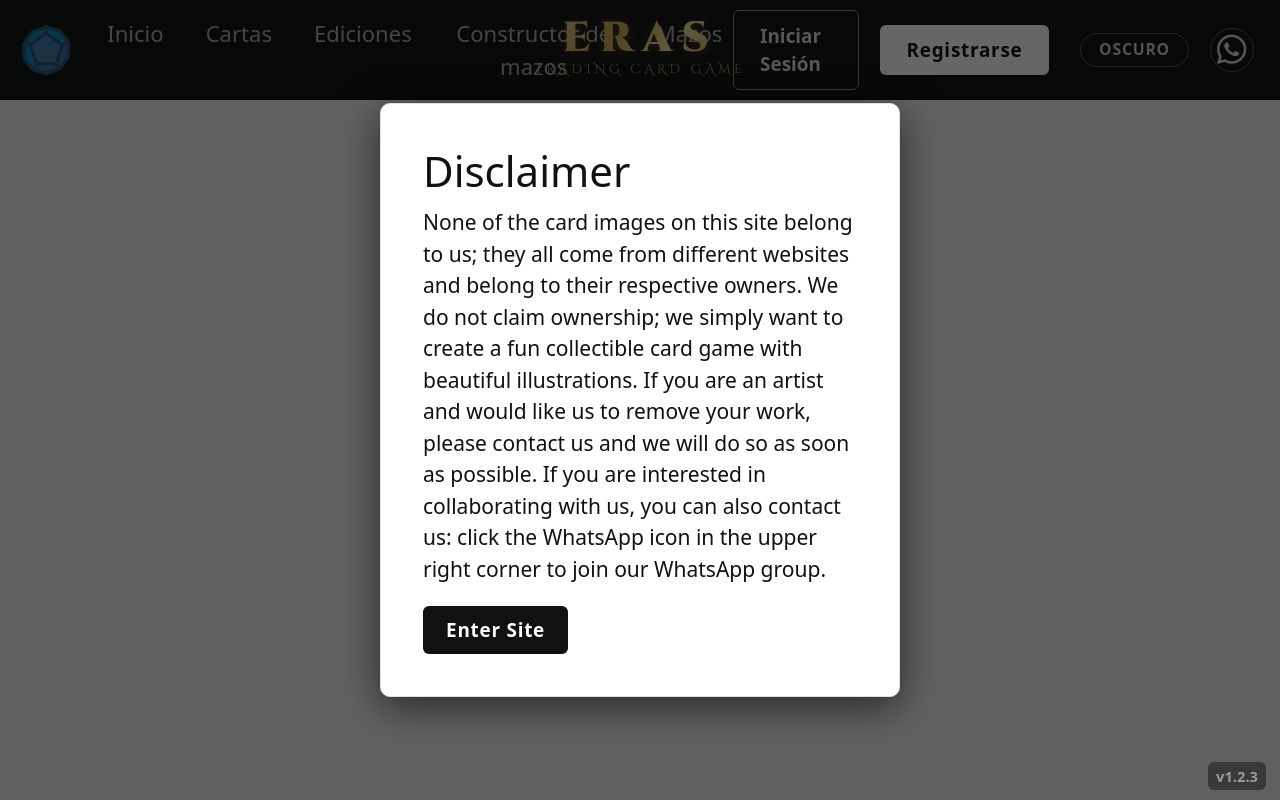
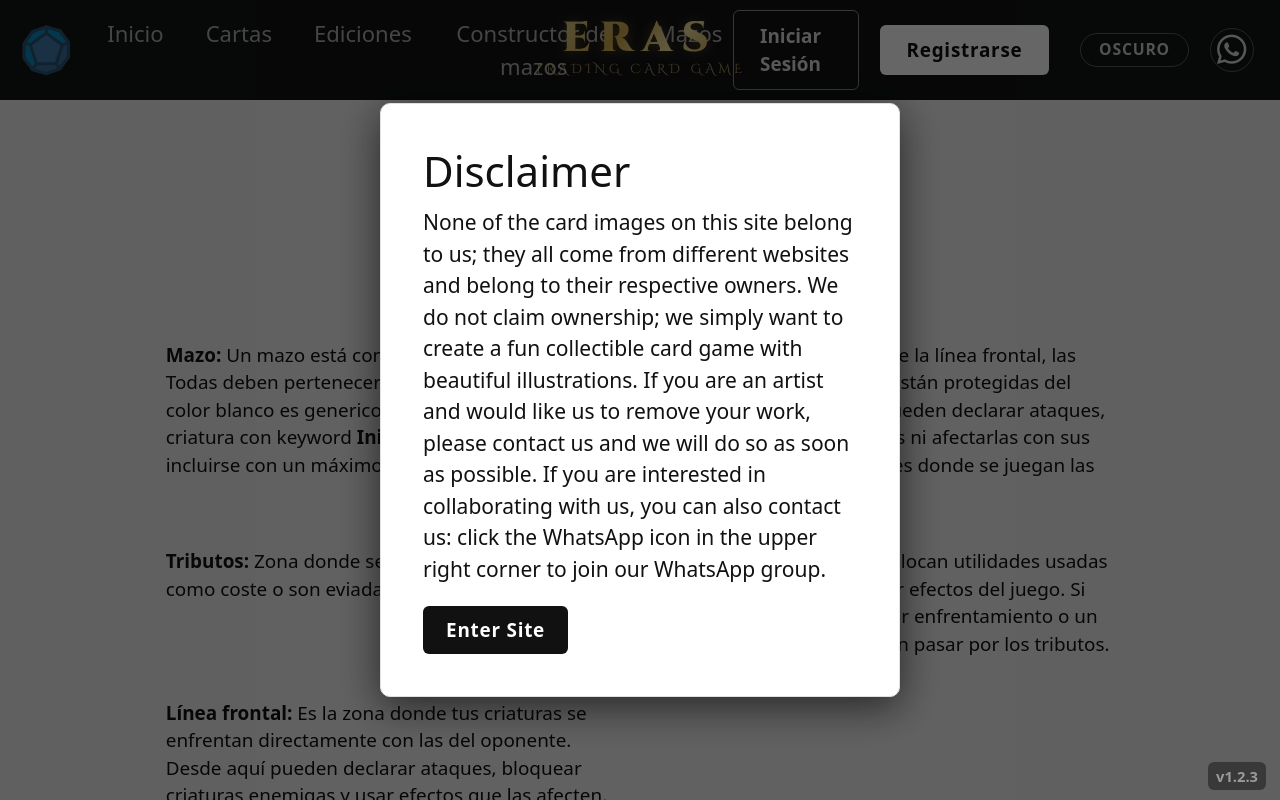
Before and after one commit to eras-tcg/erasFront, a Vue app: page /ruling in a window 1280 px wide. Shown: the top 800 px of the page. Built offline with nearby package versions, Linux system fonts and the light colour scheme.

Commit message:
definiciones

```diff
--- a/src/pages/Ruling.vue
+++ b/src/pages/Ruling.vue
@@ -62,6 +62,99 @@ function cambiarSeccion(seccion){
 
     </div>
 
+  </div>
+</div>
+
+<!-- DEFINICIONES -->
+
+<div v-if="seccionActual==='tipos'" class="row justify-content-center mb-4">
+  <div class="col-xl-10 col-lg-11 col-md-12">
+    <div class="definiciones">
+      <h5 class="definiciones-title">Definiciones</h5>
+
+      <div class="row g-3">
+
+        <!-- 1 -->
+        <div class="col-md-6">
+          <p>
+            <b>Mazo:</b> Un mazo está compuesto por <b>50 cartas</b>.
+            Todas deben pertenecer al mismo <b>color o clase</b> (el color blanco es generico para todos los mazos)
+            de la criatura con keyword <b>Iniciador</b>.
+            Cada carta puede incluirse con un máximo de <b>4 copias</b>.
+          </p>
+        </div>
+
+        <!-- 2 -->
+        <div class="col-md-6">
+          <p>
+            <b>Retaguardia:</b> A diferencia de la línea frontal, las criaturas en la
+            retaguardia están protegidas del oponente. Desde aquí no pueden declarar
+            ataques, bloquear criaturas enemigas ni afectarlas con sus efectos.
+            Esta zona también es donde se juegan las estructuras y utilidades.
+          </p>
+        </div>
+
+        <!-- 3 -->
+        <div class="col-md-6">
+          <p>
+            <b>Tributos:</b> Zona donde se colocan cartas usadas
+            como coste o son eviadas por efectos del juego.
+          </p>
+        </div>
+
+        <!-- 4 -->
+        <div class="col-md-6">
+          <p>
+            <b>Descarte:</b> Zona donde se colocan utilidades usadas
+            o cartas que son eviadas por efectos del juego.
+            Si una criatura es destruido por enfrentamiento o un efecto rival
+            va a esta zona sin pasar por los tributos.
+          </p>
+        </div>
+
+        <!-- 5 -->
+        <div class="col-md-6">
+          <p>
+            <b>Línea frontal:</b> Es la zona donde tus criaturas se enfrentan directamente
+            con las del oponente. Desde aquí pueden declarar ataques, bloquear criaturas
+            enemigas y usar efectos que las afecten. Sin embargo, al estar en primera línea
+            también quedan expuestas a los efectos de las criaturas rivales.
+          </p>
+
+        </div>
+
+        <!-- IMAGEN (reemplaza el espacio vacío) -->
+        <div class="col-md-6">
+
+        </div>
+
+        <!-- 6 -->
+        <div class="col-md-6">
+          <p>
+            <b>Vidas:</b> Al comenzar la partida, cada jugador coloca 6 cartas
+            del tope de su mazo boca abajo en la sección de vidas, formando una pila.
+            Estas cartas representan tus vidas. Si en algún momento te quedas sin vidas, pierdes la partida inmediatamente.
+          </p>
+          <p> La forma más común de perder vidas es a través de ataques.</p>
+          <p> Cuando un jugador declara un ataque, el oponente sigue estos pasos:</p>
+          <ul>
+            <li> <b>1.</b> Si es una utilidad o estructura: puede jugarla inmediatamente sin pagar su coste o añadirla a su mano.</li>
+            <li> <b>2.</b> Si es una criatura: compara su fuerza con la de la criatura atacante:</li>
+            <ol><b>2.1</b> Si tiene más fuerza: puede añadirla a su mano o reforzar, colocándola boca arriba al fondo de sus vidas.
+              (Solo puede reforzar si la criatura fue revelada por un ataque).</ol>
+            <ol><b>2.2</b> Si tiene menos fuerza: debe tributarla.</ol>
+          </ul>
+        </div>
+
+        <!-- IMAGEN (reemplaza el espacio vacío) -->
+        <div class="col-md-6 d-flex justify-content-center align-items-center">
+          <div class="imagen-manual">
+            <img src="../assets/dibujos/card-iniciales.png" alt="Imagen del juego" />
+          </div>
+        </div>
+
+      </div>
+    </div>
   </div>
 </div>
 
@@ -544,4 +637,5 @@ function cambiarSeccion(seccion){
   border-radius:10px;
 }
 
+
 </style>
```
